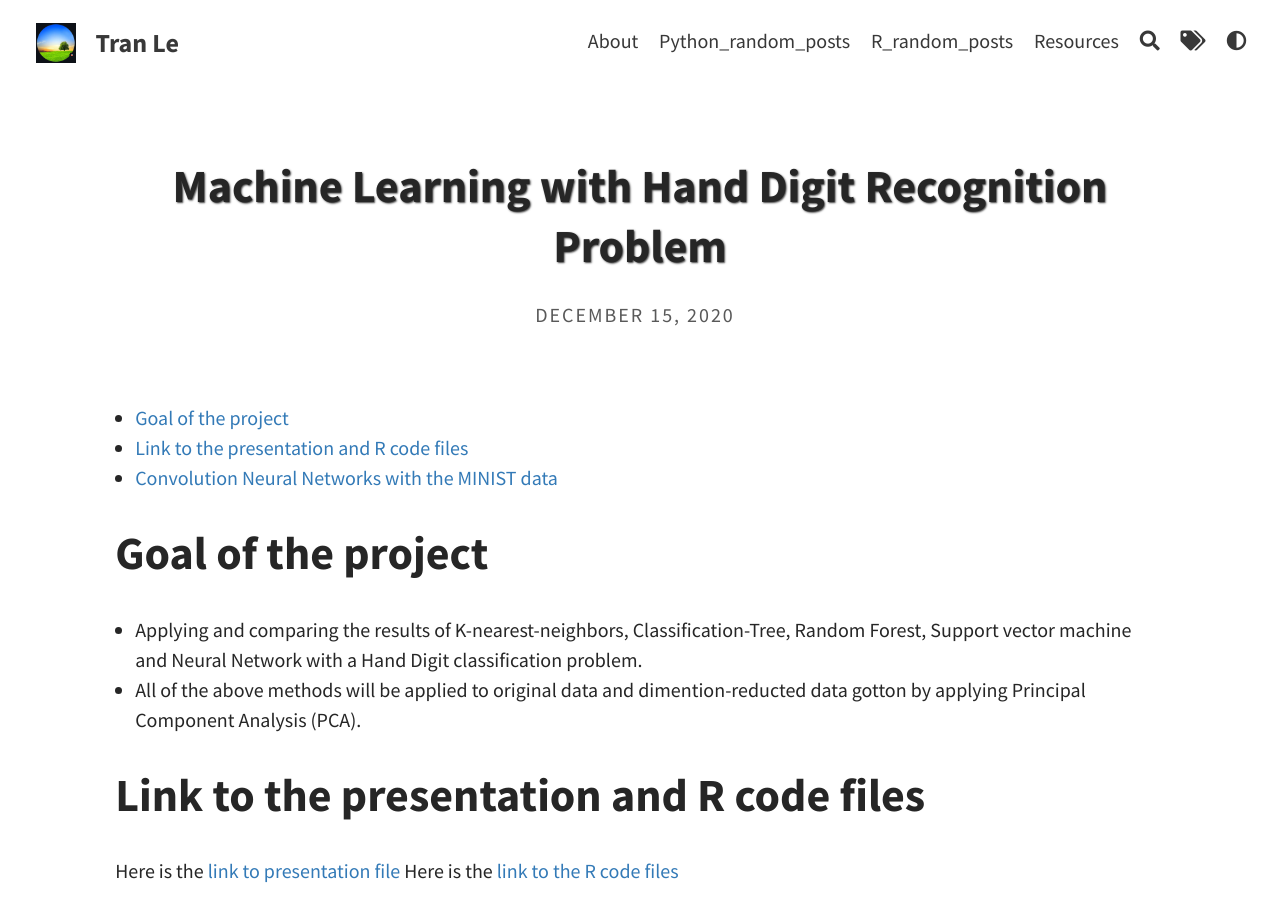
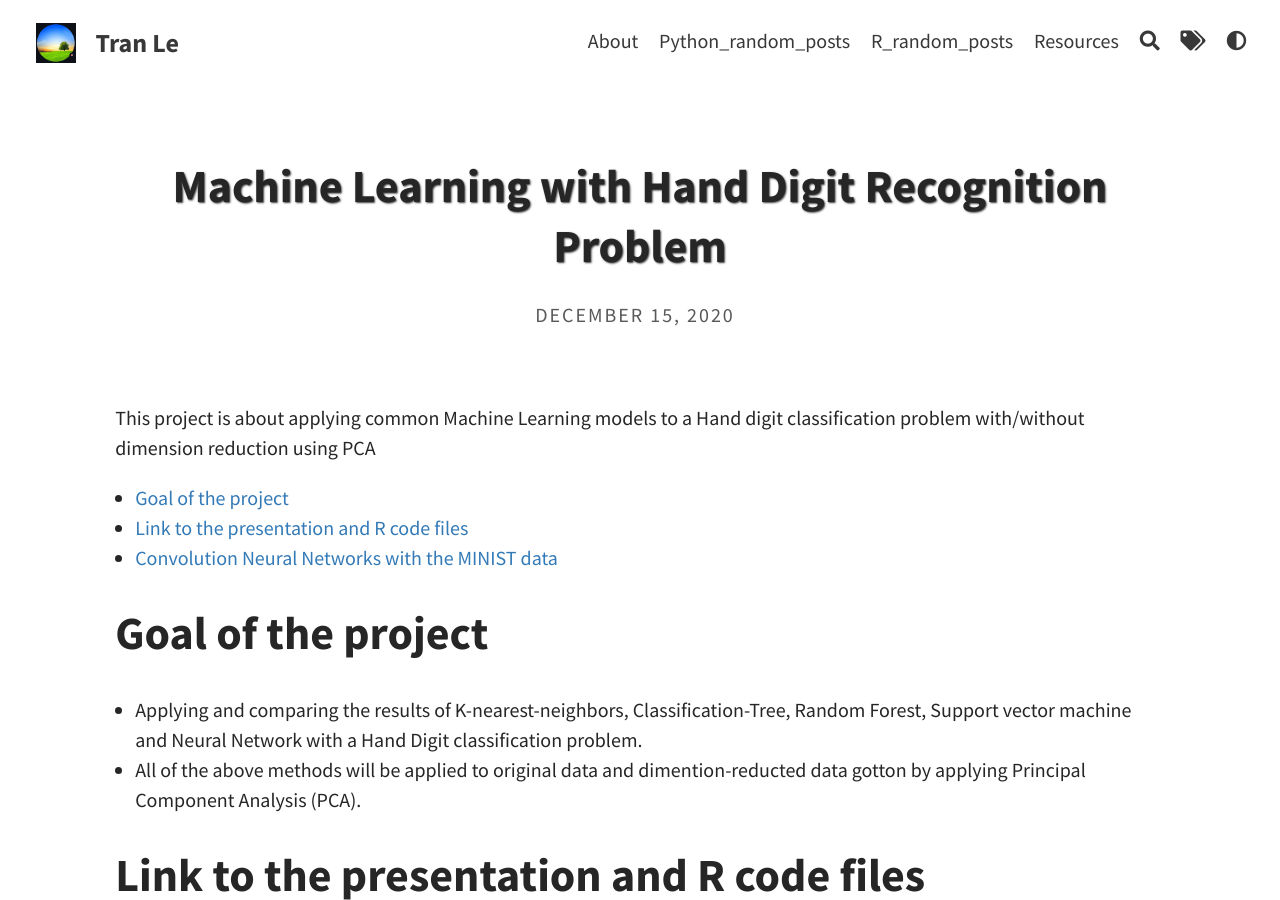
Before and after one commit to tranktle/porfolio, a Jekyll site: the page built from _posts/2020-12-15-ml-digit-recognition.md, in a window 1280 px wide and 900 px high. Built offline with Jekyll 4.4.1, drawn with Linux system fonts in a browser that asks for light colours.

Commit message:
change html hand digit project

```diff
--- a/_posts/2020-12-15-ml-digit-recognition.md
+++ b/_posts/2020-12-15-ml-digit-recognition.md
@@ -3,8 +3,9 @@ layout: post
 title: Machine Learning with Hand Digit Recognition Problem
 tags: [MachineLearning, NeuralNetwork, KNN, RandomForest, SVM, PCA, fcNN, CNN]
 author: Tran Le
-excerpt_separator: <!--more-->
 ---
+This project is about applying common Machine Learning models to a Hand digit classification problem with/without dimension reduction using PCA
+
 
 * TOC
 {:toc}
```
